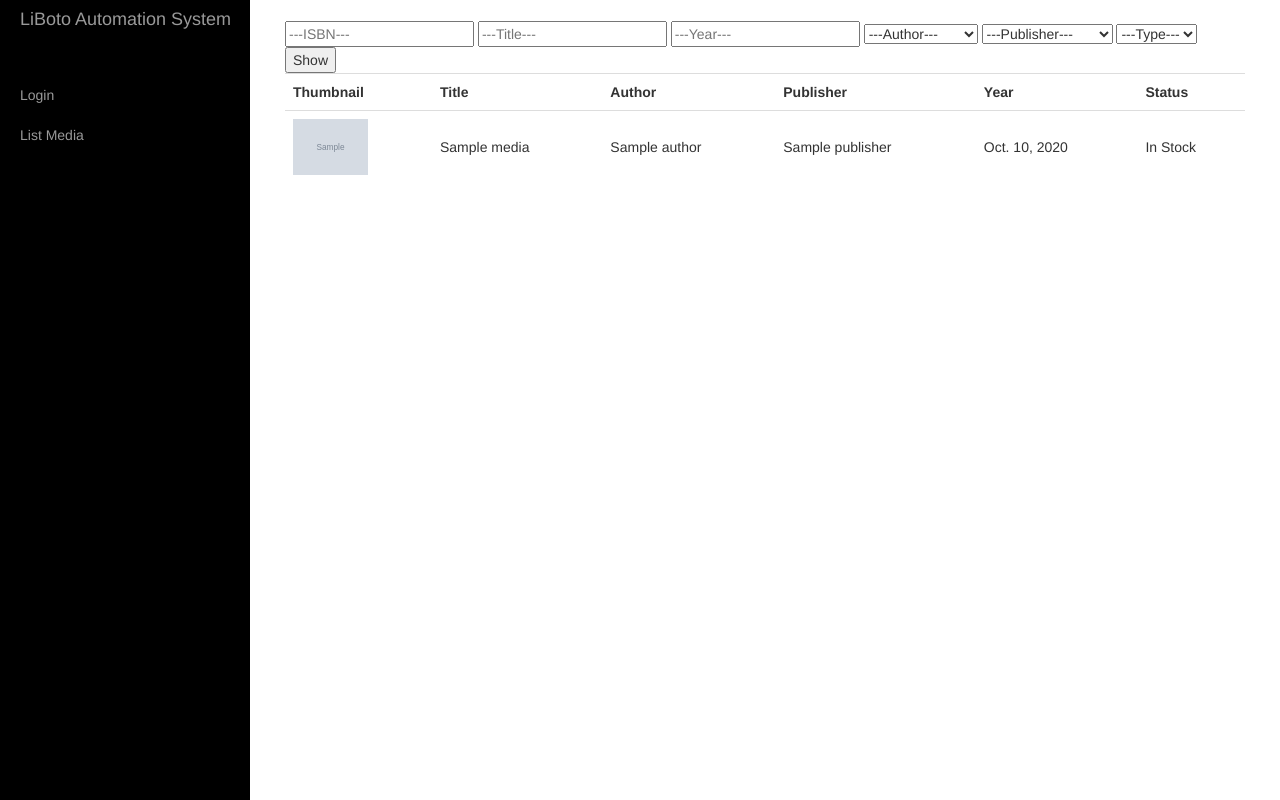
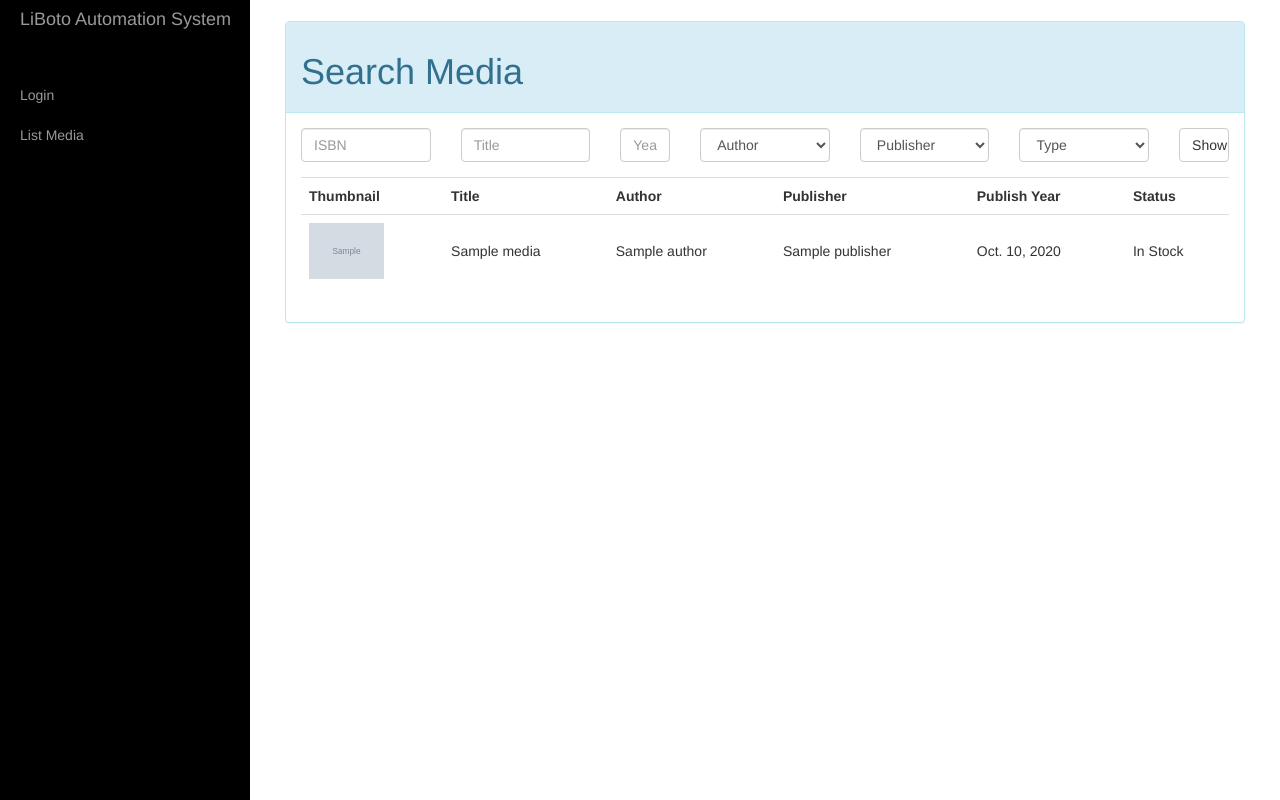
Before and after one commit to fsebile/liboto, a Django app: template templates/main/media_list.html in a window 1280 px wide. Run offline with Django 3.2, Linux system fonts and the light colour scheme; the template is opened without the code that fills it: most values are stand-ins (such as "Sample title", 1, 10 or a date in 2020); grey boxes marked "Sample" are stand-in pictures; some libraries are stand-ins or nearby versions.

Commit message:
Changed some visual stuff from media_list and request_media files. Looks better

```diff
--- a/templates/main/media_list.html
+++ b/templates/main/media_list.html
@@ -1,29 +1,62 @@
 {% extends "base.html" %}
 {% load humanize %}
 {% block content %}
-<form method="GET" action=".">
-    <input type="text" name="isbn" id="isbn_id" placeholder="---ISBN---">
-    <input type="text" name="title" id="title_id" placeholder="---Title---">
-    <input type="text" name="year" id="year_id" placeholder="---Year---">
-    <select name="author" id="author_id">
-        <option value="" selected="selected">---Author---</option>
+
+    <div class="panel panel-info">
+        <div class="panel-heading">
+            <h1>Search Media</h1>
+        </div>
+        <div class="panel-body">
+            <form method="GET" action="." role="form">
+                <div class="row">
+                    <div class="col-md-2 form-group">
+                        <input type="text" name="isbn" class="form-control"
+                               id="isbn_id" placeholder="ISBN">
+                    </div>
+                    <div class="col-md-2 form-group">
+                        <input type="text" name="title" class="form-control"
+                               id="title_id" placeholder="Title">
+                    </div>
+                    <div class="col-md-1 form-group">
+                        <input type="text" name="year" class="form-control"
+                               id="year_id" placeholder="Year">
+                    </div>
+
+                    <div class="col-md-2 form-group">
+                        <select name="author" class="form-control" id="author_id">
+                            <option value="" selected="selected">Author</option>
                             {% for author in authors %}
                                 <option value="{{ author.id }}">{{ author.name }}</option>
                             {% endfor %}
                         </select>
-    <select name="publisher" id="publisher_id">
-        <option value="" selected="selected">---Publisher---</option>
+                    </div>
+
+                    <div class="col-md-2 form-group">
+                        <select name="publisher" class="form-control"
+                                id="publisher_id">
+                            <option value="" selected="selected">Publisher</option>
                             {% for publisher in publishers %}
                                 <option value="{{ publisher.id }}">{{ publisher.name }}</option>
                             {% endfor %}
                         </select>
-    <select name="type" id="type_id">
-        <option value="" selected="selected">---Type---</option>
+                    </div>
+
+                    <div class="col-md-2 form-group">
+                        <select name="type" class="form-control" id="type_id">
+                            <option value="" selected="selected">Type</option>
                             {% for mt, media_type in media_types %}
                                 <option value="{{ mt }}">{{ media_type }}</option>
                             {% endfor %}
                         </select>
-    <button type="submit">Show</button>
+                    </div>
+
+                    <div class="col-md-1 form-group">
+                        <button type="submit" class="btn btn-default btn-block">
+                            Show
+                        </button>
+                    </div>
+                </div>
+
             </form>
             <table class="table table-responsive">
                 <tr>
@@ -31,28 +64,37 @@
                     <th>Title</th>
                     <th>Author</th>
                     <th>Publisher</th>
-        <th>Year</th>
+                    <th>Publish Year</th>
                     <th>Status</th>
                     {% if not user.is_anonymous %}
                         <th>Request</th>
                     {% endif %}
                 </tr>
                 {% for media in media_list %}
-    <tr >
-        <td><img src="{{ media.cover_image }}" width="75px"/></td>
+                    <tr>
+                        <td><img src="{{ media.cover_image }}" width="75px"/>
+                        </td>
                         <td style="vertical-align:middle">{{ media.title }}</td>
                         <td style="vertical-align:middle">{{ media.author.name }}</td>
                         <td style="vertical-align:middle">{{ media.publisher.name }}</td>
                         <td style="vertical-align:middle">{{ media.year|naturalday }}</td>
-        <td style="vertical-align:middle">{% if media.real_stock > 0 %}In Stock{% else %}Out of Stock{% endif %}</td>
+                        <td style="vertical-align:middle">
+                            {% if media.real_stock > 0 %}In Stock{% else %}Out
+                                of Stock{% endif %}</td>
                         {% if not user.is_anonymous %}
                             <th style="vertical-align:middle">
-            <form action="{% url "request_media_url"%}" method="POST">{% csrf_token %}
+                                <form action="{% url "request_media_url" %}"
+                                      method="POST">{% csrf_token %}
                                     {% if media.real_stock > 0 %}
-                <input type="hidden" name="media_id" value="{{ media.id }}">
-                <button class="btn btn-default btn-block" type="submit">Reserve</button>
+                                        <input type="hidden" name="media_id"
+                                               value="{{ media.id }}">
+                                        <button class="btn btn-default btn-block"
+                                                type="submit">Reserve
+                                        </button>
                                     {% else %}
-                <button class="btn btn-default btn-block disabled" type="button">Out of stock</button>
+                                        <button class="btn btn-default btn-block disabled"
+                                                type="button">Out of stock
+                                        </button>
                                     {% endif %}
                                 </form>
                             </th>
@@ -61,4 +103,7 @@
                 {% endfor %}
 
             </table>
+        </div>
+    </div>
+
 {% endblock %}
```
Also changed, not shown: templates/main/request_media.html (+9 -0 lines). Lines whose indentation alone changed are shown as unchanged.
